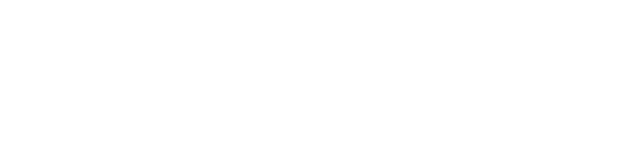
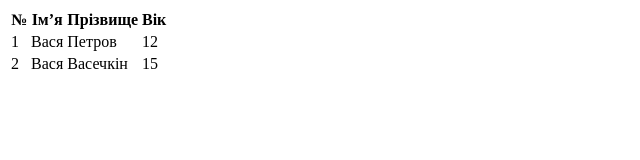
Before and after one commit to itsvetal/frontend_level-1-main, a plain HTML site: page level-1-3-table/index.html in a window 1280 px wide. Shown: the whole page, without its empty margins (0-640 px from the left). Drawn offline with Linux system fonts and the light colour scheme.

Commit message:
Create table base v1.1

```diff
--- a/level-1-3-table/index.html
+++ b/level-1-3-table/index.html
@@ -2,9 +2,39 @@
 <html lang="en">
 <head>
     <meta charset="UTF-8">
-    <title>Title</title>
+    <title>Tables</title>
+    <link rel="stylesheet" href="style.css">
 </head>
 <body>
+<div id="practice">
+    <table>
+        <thead>
+        <tr>
+            <th>№</th>
+            <th>Ім’я</th>
+            <th>Прізвище</th>
+            <th>Вік</th>
+        </tr>
+        </thead>
+        <tbody>
+        <tr>
+            <td>1</td>
+            <td>Вася</td>
+            <td>Петров</td>
+            <td>12</td>
+        </tr>
+        <tr>
+            <td>2</td>
+            <td>Вася</td>
+            <td>Васечкін</td>
+            <td>15</td>
+        </tr>
+        </tbody>
+    </table>
+</div>
 
+<div id="usersTable"></div>
+
+<script src="script.js"></script>
 </body>
 </html>
--- a/level-1-3-table/script.js
+++ b/level-1-3-table/script.js
@@ -0,0 +1,50 @@
+'use strict';
+
+function createContainer(config) {
+    const container = document.createElement("div");
+    container.setAttribute("id", config.parent);
+    document.body.appendChild(container);
+    return container;
+}
+
+function createTable(container, data) {
+    const table = document.createElement("table");
+    container.appendChild(table);
+    return table;
+
+}
+
+function fillTableHead(tr, config) {
+    const tableTitile = config.columns;
+    console.log(tableTitile);
+}
+
+function createTableHead(table, config) {
+    const tHead = document.createElement("thead");
+    table.appendChild(tHead);
+    const tr = document.createElement("tr");
+    tHead.appendChild(tr);
+    fillTableHead(tr, config);
+}
+
+function DataTable(config, data) {
+    const table = createTable(createContainer(config));
+    createTableHead(table, config);
+    // createTableBody(table, data);
+}
+
+const config1 = {
+    parent: '#usersTable',
+    columns: [
+        {title: 'Ім’я', value: 'name'},
+        {title: 'Прізвище', value: 'surname'},
+        {title: 'Вік', value: 'age'},
+    ]
+};
+
+const users = [
+    {id: 30050, name: 'Вася', surname: 'Петров', age: 12},
+    {id: 30051, name: 'Вася', surname: 'Васечкін', age: 15},
+];
+
+DataTable(config1, users);
```
